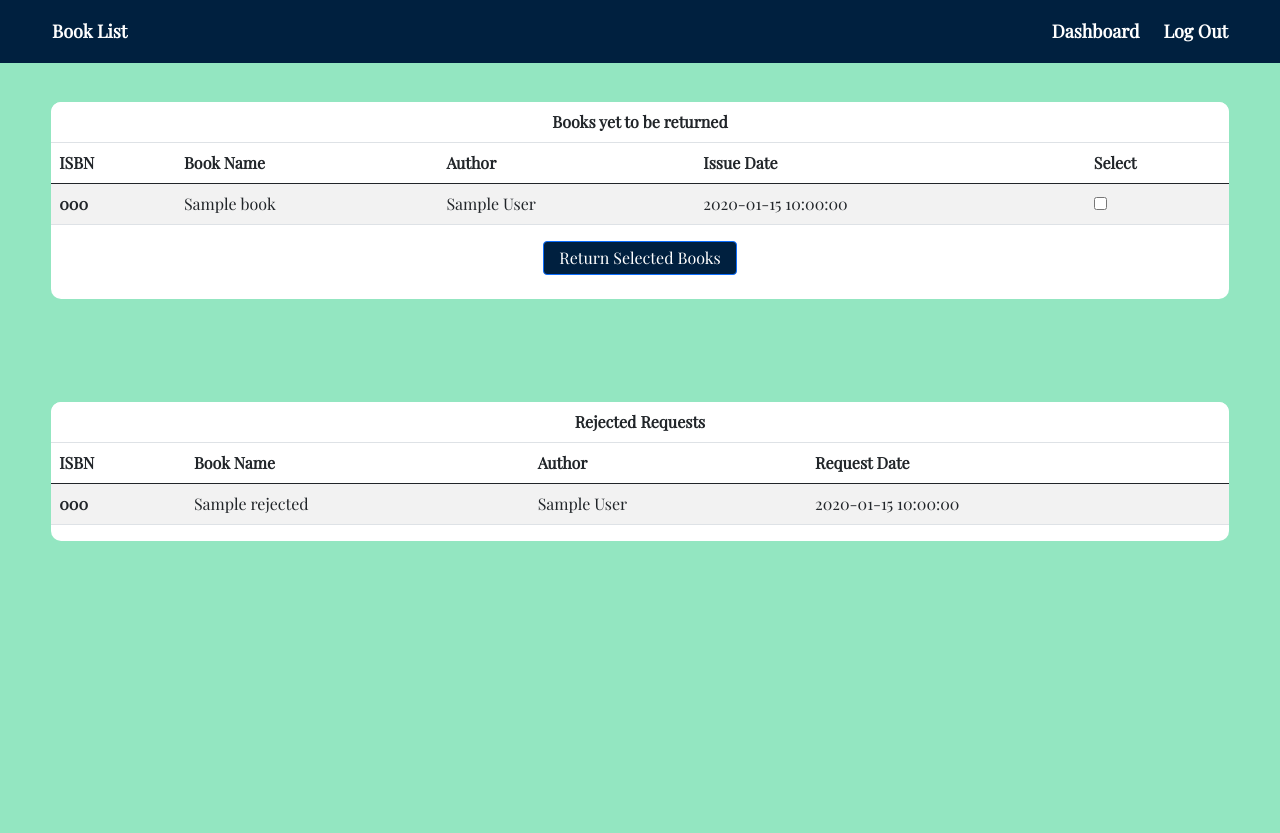
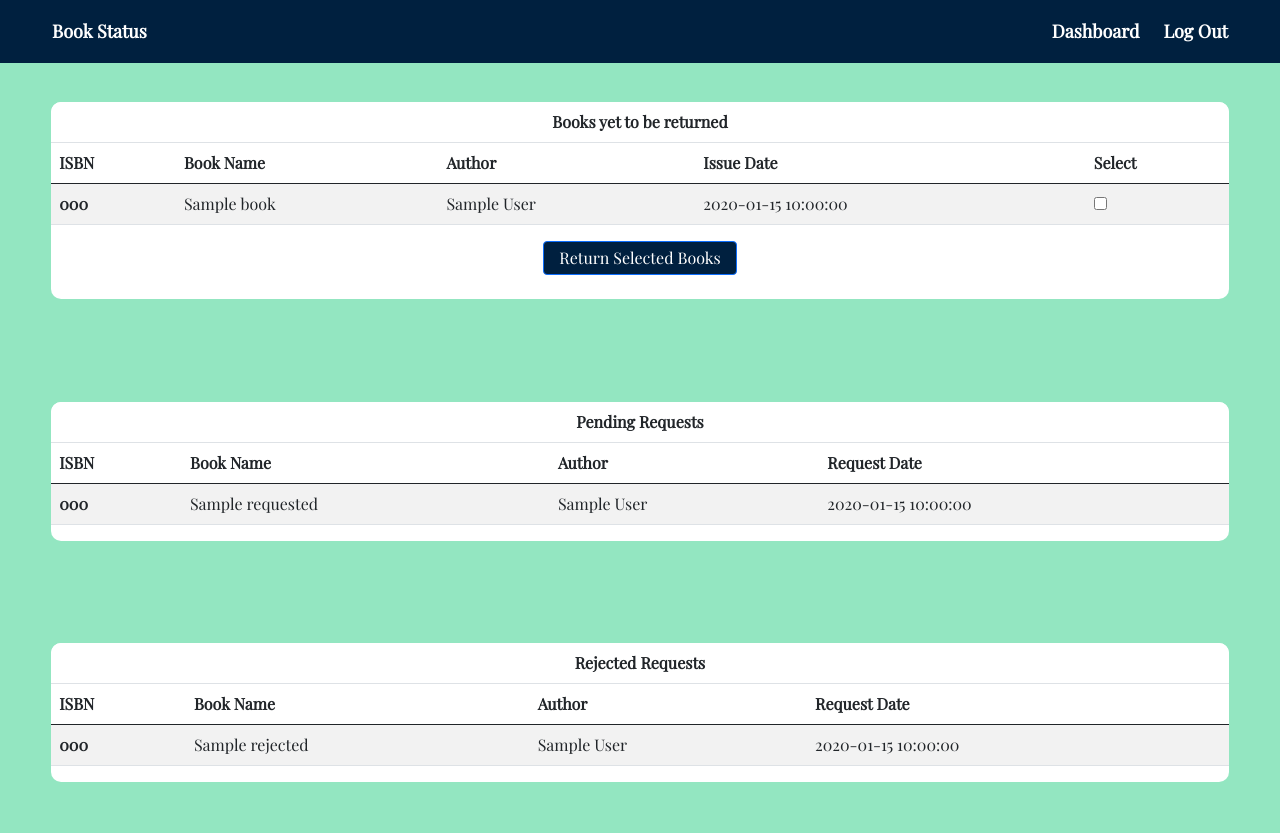
Before and after one commit to yashre-bh/mvc-assignment, a PHP site: template app/views/templates/returnBooks.twig in a window 1280 px wide. Before the commit the page ends 541 px from the top, so only its background shows below. Run offline with PHP 8.4, Linux system fonts and the light colour scheme; the template is opened without the code that fills it: most values are stand-ins (such as "Sample title", 1, 10 or a date in 2020); some libraries are stand-ins or nearby versions.

Commit message:
added: pending request lists of a user in book status

```diff
--- a/app/controllers/books.php
+++ b/app/controllers/books.php
@@ -91,6 +91,7 @@ class ReturnBooks{
         echo \View\Loader::make()->render("templates/returnBooks.twig", array(
             "books" => \Model\Book::booksIssuedByUser($email),
             "rejected" => \Model\Book::rejectedList($email),
+            "requested" => \Model\Book::requestedList($email),
         ));
     }
     public function post()
--- a/app/views/templates/booksDelete.twig
+++ b/app/views/templates/booksDelete.twig
@@ -15,7 +15,7 @@
 <body>
     {# <div class = "navbar"> #}
     <nav class = "navbar">
-        <h4>Book List</h4>
+        <h4>Update Book List</h4>
         <ul>
             <li><a href="/main">Dashboard</a></li>
             {% if status != "request" %}
--- a/app/views/templates/returnBooks.twig
+++ b/app/views/templates/returnBooks.twig
@@ -14,7 +14,7 @@
 </head>
 <body>
     <nav class = "navbar">
-        <h4>Book List</h4>
+        <h4>Book Status</h4>
         <ul>
             <li><a href="/main">Dashboard</a></li>
             <li><a href="/logout">Log Out</a></li>
@@ -61,6 +61,42 @@
 
 </div>
 
+<div class="table-responsive">
+    <table class="table table-striped table-hover">
+  <thead>
+    <tr>
+	    <th colspan="8" style="text-align: center;">Pending Requests</th>
+    </tr>
+    <tr>
+      <th scope="col">ISBN</th>
+      <th scope="col">Book Name</th>
+      <th scope="col">Author</th>
+      <th scope="col">Request Date</th>
+      {# <th scope="col">Select</th> #}
+
+    </tr>
+  </thead>
+  <tbody>
+    {% if books %}
+					{% for book in requested %}
+              <tr>
+                <th scope="row">{{book.isbn}}</th>
+                <td>{{book.title}}</td>
+                <td>{{book.author}}</td>
+                <td>{{book.request_date}}</td>
+                {# {% if status!='request' %} #}
+                {# <td><input type="checkbox" name="select" id="{{book.id}}"></td> #}
+              </tr>
+          {% endfor %}
+      {% else %}
+					<tr>
+						<td colspan="8" style="text-align: center;">No books to show</td>
+					</tr>
+				{% endif %}
+  </tbody>
+    </table>
+
+</div>
 
 
 
```
Also changed, not shown: app/models/queryBook.php (+8 -0 lines).
